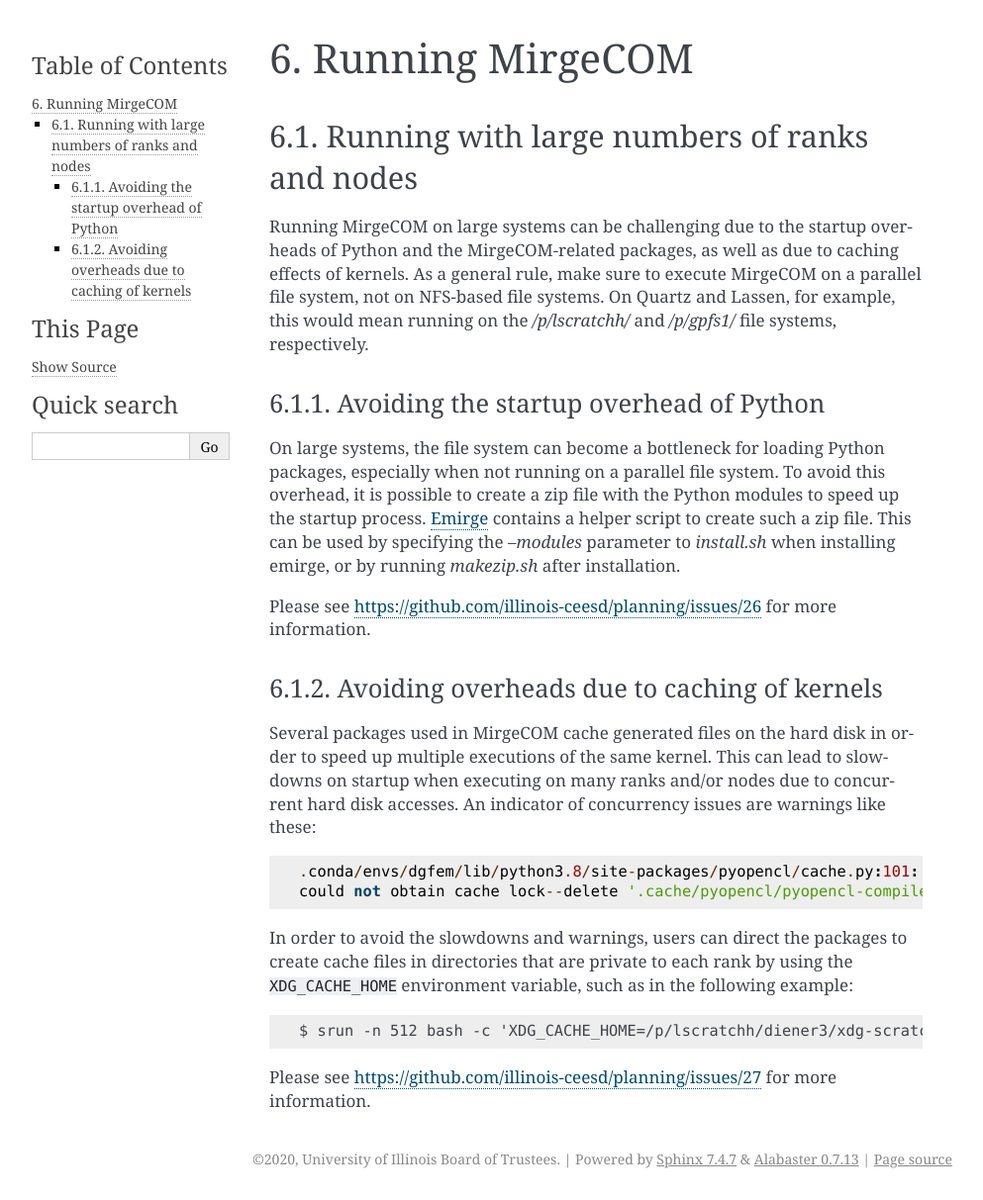
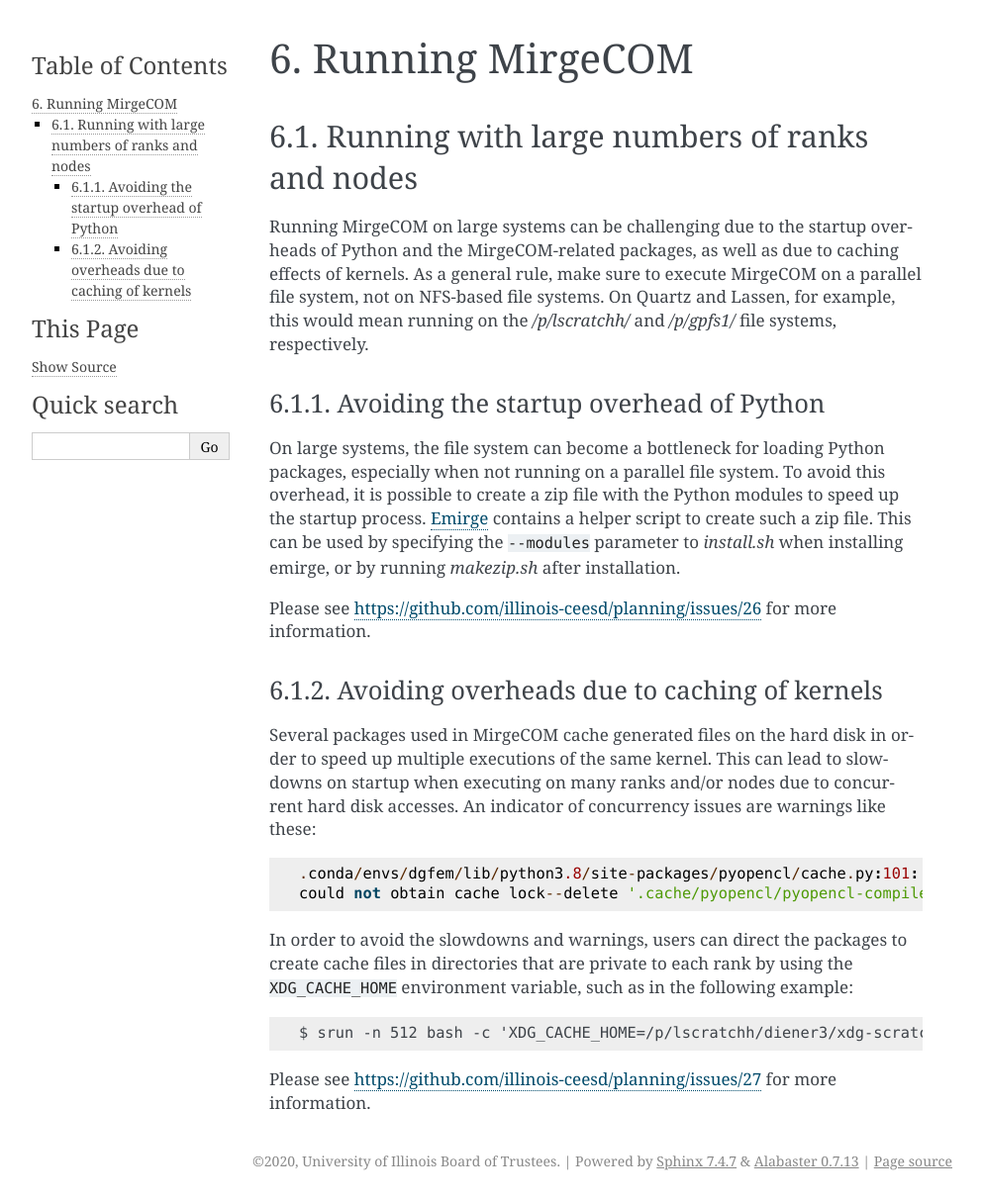
Before and after one commit to illinois-ceesd/mirgecom, a Sphinx documentation site: the page built from doc/running.rst, in a window 1280 px wide. Shown: the whole page at 99% size, without its empty margins (148-1141 px from the left). Built offline with Sphinx 7.4.7, drawn with Linux system fonts in a browser that asks for light colours.

```diff
--- a/doc/running.rst
+++ b/doc/running.rst
@@ -18,7 +18,7 @@ On large systems, the file system can become a bottleneck for loading Python
 packages, especially when not running on a parallel file system. To avoid this
 overhead, it is possible to create a zip file with the Python modules
 to speed up the startup process. `Emirge <https://github.com/illinois-ceesd/emirge/>`__ contains a helper script to create such
-a zip file. This can be used by specifying the `--modules` parameter to
+a zip file. This can be used by specifying the ``--modules`` parameter to
 `install.sh` when installing emirge, or by running `makezip.sh` after
 installation.
 
```
